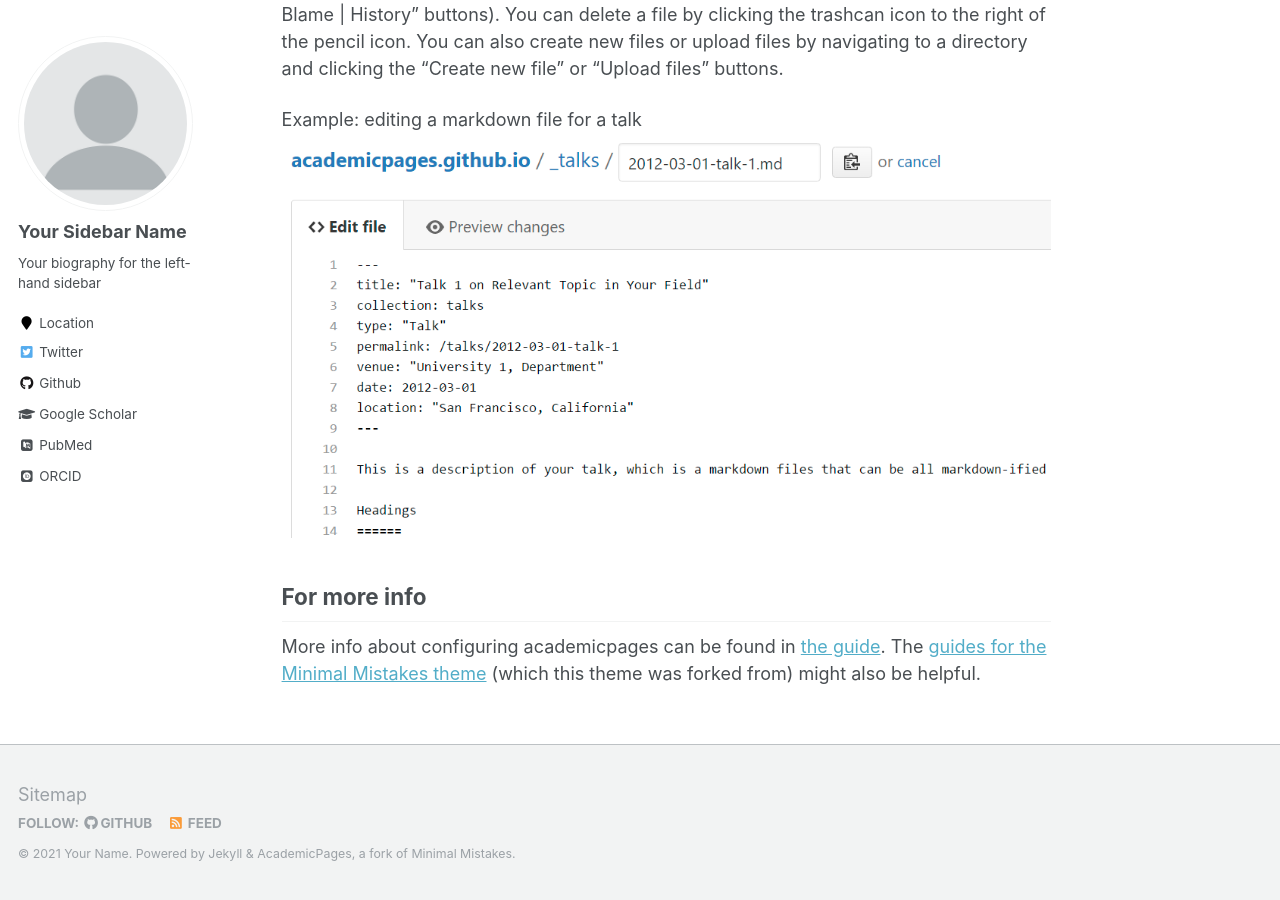
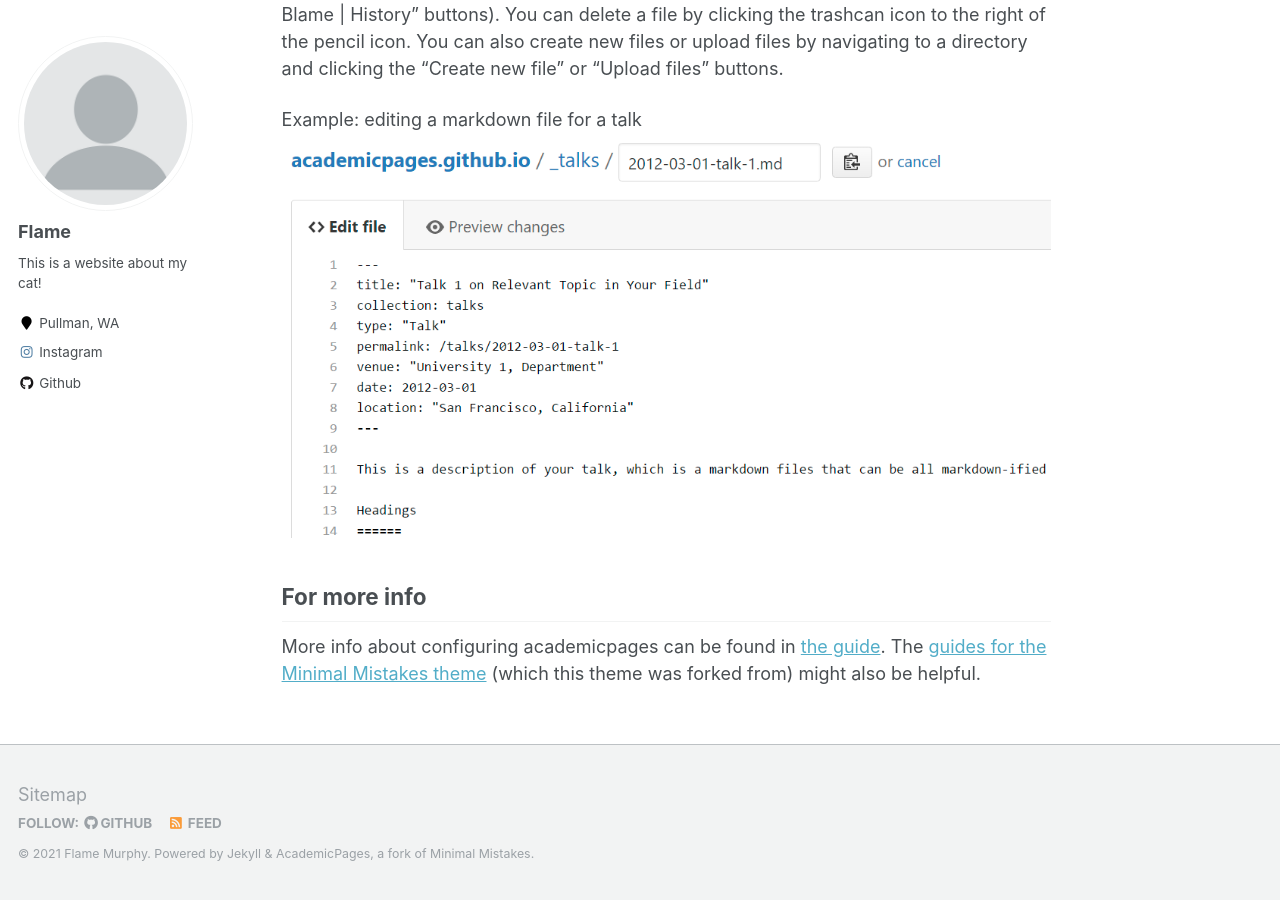
Before and after one commit to flamethecat/flamethecat.github.io, a Jekyll site: the page built from _pages/about.md, in a window 1280 px wide and 900 px high, scrolled down 2463 px. Built offline with Jekyll 4.4.1, drawn with Linux system fonts in a browser that asks for light colours; some web fonts are replaced; some of the changed text lies outside the part shown.

Commit message:
Put personal information into _config.yml

```diff
--- a/_config.yml
+++ b/_config.yml
@@ -7,13 +7,13 @@
 
 # Site Settings
 locale                   : "en-US"
-title                    : "Your Name / Site Title"
+title                    : "Flame / House Cat"
 title_separator          : "-"
-name                     : &name "Your Name"
-description              : &description "personal description"
-url                      : https://academicpages.github.io # the base hostname & protocol for your site e.g. "https://mmistakes.github.io"
+name                     : &name "Flame Murphy"
+description              : &description "A personal website"
+url                      : https://flamethecat.github.io # the base hostname & protocol for your site e.g. "https://mmistakes.github.io"
 baseurl                  : "" # the subpath of your site, e.g. "/blog"
-repository               : "academicpages/academicpages.github.io"
+repository               : "flamethecat/flamethecat.github.io"
 teaser                   :  # filename of teaser fallback teaser image placed in /images/, .e.g. "500x300.png"
 breadcrumbs              : false # true, false (default)
 words_per_minute         : 160
@@ -80,13 +80,13 @@ analytics:
 
 # Site Author
 author:
-  name             : "Your Sidebar Name"
+  name             : "Flame"
   avatar           : "profile.png"
-  bio              : "Your biography for the left-hand sidebar"
-  location         : "Location"
+  bio              : "This is a website about my cat!"
+  location         : "Pullman, WA"
   employer         :
-  pubmed           : "https://www.ncbi.nlm.nih.gov/pubmed/?term=john+snow"
-  googlescholar    : "http://yourfullgooglescholarurl.com"
+  pubmed           : #"https://www.ncbi.nlm.nih.gov/pubmed/?term=john+snow"
+  googlescholar    : #"http://yourfullgooglescholarurl.com"
   email            :
   researchgate     :  # example: "https://www.researchgate.net/profile/yourprofile"
   uri              :
@@ -96,20 +96,20 @@ author:
   flickr           :
   facebook         :
   foursquare       :
-  github           : "academicpages"
+  github           : "flamethecat"
   google_plus      :
   keybase          :
-  instagram        :
+  instagram        : "fetchingflame"
   impactstory      : #"https://profiles.impactstory.org/u/xxxx-xxxx-xxxx-xxxx"
   lastfm           :
   linkedin         :
-  orcid            : "http://orcid.org/yourorcidurl"
+  orcid            : #"http://orcid.org/yourorcidurl"
   pinterest        :
   soundcloud       :
   stackoverflow    : # http://stackoverflow.com/users/123456/username
   steam            :
   tumblr           :
-  twitter          : "replacethistwitterhandle"
+  twitter          : #"replacethistwitterhandle"
   vine             :
   weibo            :
   xing             :
```
